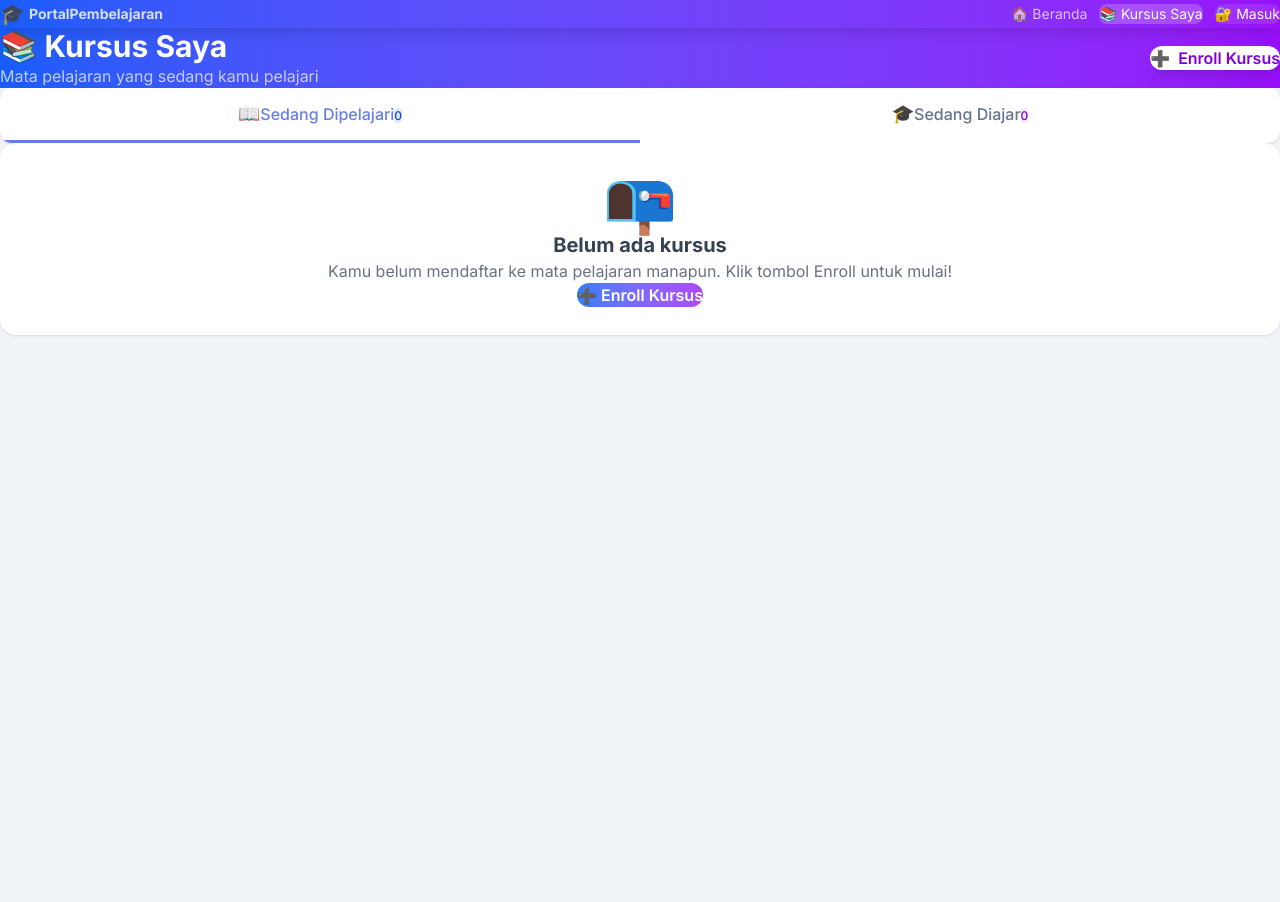
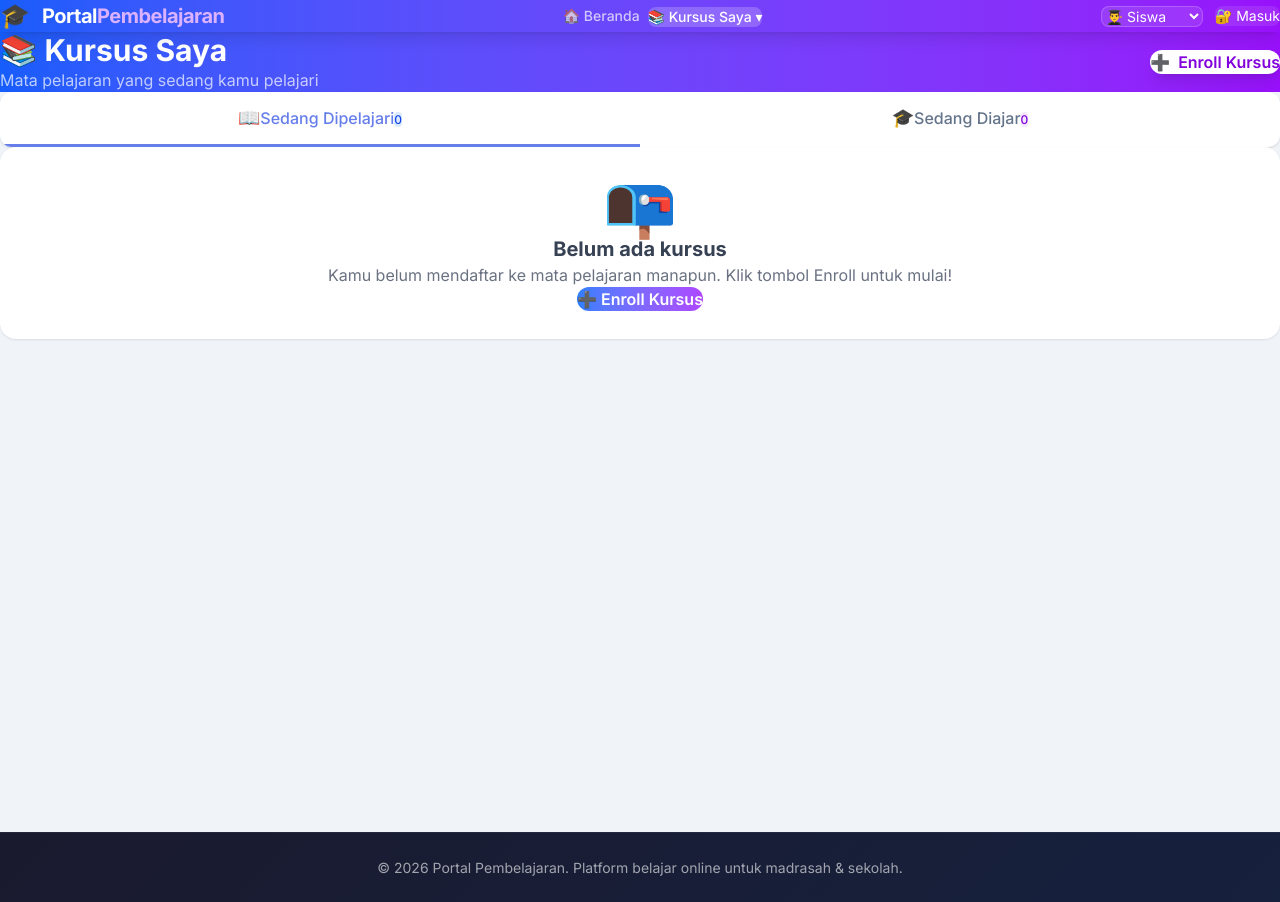
Before and after one commit to Asqyyy/portal-pembelajaran, a React (Vite) app: page / in a window 1280 px wide. Both pictures are taken after a click on the button "📚 Kursus Saya". Before the commit the page ends 828 px from the top, so only its background shows below. Built offline with nearby package versions, Linux system fonts and the light colour scheme.

Commit message:
fix: integrate Navbar component, add Footer, improve loading spinner

```diff
--- a/src/App.jsx
+++ b/src/App.jsx
@@ -5,6 +5,15 @@ import CourseList from "./components/CourseList";
 import CourseDetail from "./components/CourseDetail";
 import Login from "./components/Login";
 import Register from "./components/Register";
+import Navbar from "./components/Navbar";
+
+function Footer() {
+  return (
+    <footer className="app-footer">
+      <p>&copy; 2026 Portal Pembelajaran. Platform belajar online untuk madrasah & sekolah.</p>
+    </footer>
+  );
+}
 
 export default function App() {
   const [currentPage, setCurrentPage] = useState("dashboard");
@@ -35,85 +44,40 @@ export default function App() {
   // Show loading while auth is being validated
   if (loading && currentPage !== "login" && currentPage !== "register") {
     return (
-      <div className="min-h-screen bg-[#f0f4f8] flex items-center justify-center">
+      <div className="min-h-screen flex items-center justify-center bg-gray-50">
         <div className="text-center">
-          <div className="text-4xl mb-4">⏳</div>
-          <p className="text-gray-500">Loading...</p>
+          <div className="w-12 h-12 border-4 border-purple-500 border-t-transparent rounded-full animate-spin mx-auto mb-4" />
+          <p className="text-gray-500 font-medium">Memuat aplikasi...</p>
         </div>
       </div>
     );
   }
 
+  const showNav = currentPage !== "dashboard" && currentPage !== "login" && currentPage !== "register";
+  const isDashboard = currentPage === "dashboard";
+
   return (
-    <div className="min-h-screen">
-      {/* Inner navbar for non-dashboard, non-auth pages */}
-      {currentPage !== "dashboard" && currentPage !== "login" && currentPage !== "register" && (
-        <div className="sticky top-0 z-50">
-          <nav className="bg-gradient-to-r from-blue-600 to-purple-600 px-6 py-3 flex items-center justify-between shadow-lg">
-            <div className="flex items-center gap-3">
-              <button
-                onClick={() => setCurrentPage("dashboard")}
-                className="text-white/80 hover:text-white text-sm flex items-center gap-1 transition-colors"
-              >
-                <span className="text-xl">🎓</span>
-                <span className="font-bold">PortalPembelajaran</span>
-              </button>
-            </div>
-            <div className="flex items-center gap-3">
-              <button
-                onClick={() => setCurrentPage("dashboard")}
-                className="px-4 py-1.5 rounded-lg text-sm text-white/70 hover:text-white hover:bg-white/10 transition-all"
-              >
-                🏠 Beranda
-              </button>
-              <button
-                onClick={() => setCurrentPage("courses")}
-                className="px-4 py-1.5 rounded-lg text-sm bg-white/20 text-white transition-all"
-              >
-                📚 Kursus Saya
-              </button>
-
-              {user ? (
-                <>
-                  <select
-                    value={role}
-                    onChange={(e) => setRole(e.target.value)}
-                    className="bg-white/10 border border-white/20 text-white text-sm rounded-lg px-3 py-1.5 focus:outline-none"
-                  >
-                    <option value="student" className="bg-gray-800">👨🎓 Siswa</option>
-                    <option value="lecturer" className="bg-gray-800">👨🏫 Pengajar</option>
-                  </select>
-                  <div className="flex items-center gap-2">
-                    <div className="w-8 h-8 rounded-full bg-gradient-to-br from-purple-400 to-pink-400 flex items-center justify-center text-white font-bold text-sm">
-                      {user.username.charAt(0).toUpperCase()}
-                    </div>
-                    <button
-                      onClick={handleLogout}
-                      className="text-xs text-white/50 hover:text-white/80 transition-colors"
-                    >
-                      Keluar
-                    </button>
-                  </div>
-                </>
-              ) : (
-                <button
-                  onClick={() => setCurrentPage("login")}
-                  className="px-4 py-1.5 bg-white/10 text-white rounded-lg text-sm hover:bg-white/20 transition-all flex items-center gap-1"
-                >
-                  <span>🔐</span> Masuk
-                </button>
-              )}
-            </div>
-          </nav>
-        </div>
+    <div className={isDashboard ? "min-h-screen" : "min-h-screen flex flex-col"}>
+      {/* Navbar for non-dashboard / non-auth pages */}
+      {showNav && (
+        <Navbar
+          currentPage={currentPage}
+          setCurrentPage={setCurrentPage}
+          role={role}
+          setRole={setRole}
+          user={user}
+          onLogout={handleLogout}
+        />
       )}
 
+      <div className={isDashboard ? "" : "flex-1 page-enter"}>
         {currentPage === "dashboard" && (
           <Dashboard
             setCurrentPage={setCurrentPage}
             role={role}
             user={user}
             setRole={setRole}
+            onLogout={handleLogout}
           />
         )}
 
@@ -152,5 +116,9 @@ export default function App() {
           />
         )}
       </div>
+
+      {/* Footer — show on all pages */}
+      <Footer />
+    </div>
   );
 }
```
Lines whose indentation alone changed are shown as unchanged.
